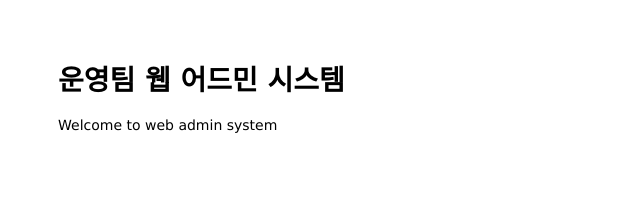
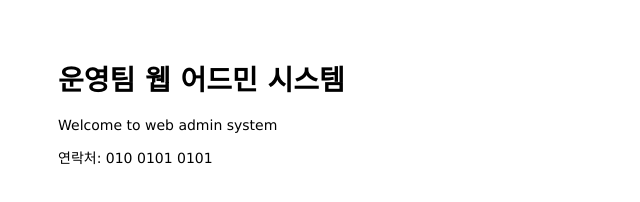
Before and after one commit to monozu-deving/mastering-git-github, a website: page public/index.html in a window 1280 px wide. Shown: the whole page, without its empty margins (0-640 px from the left). Drawn offline with Linux system fonts and the light colour scheme.

Commit message:
Add hotline to main page

```diff
--- a/public/index.html
+++ b/public/index.html
@@ -10,4 +10,8 @@
   <p>Welcome to web admin system</p>
 </body>
 
+
+<footer>
+  <p>연락처: 010 0101 0101</p>
+</footer>
 </html>
```
